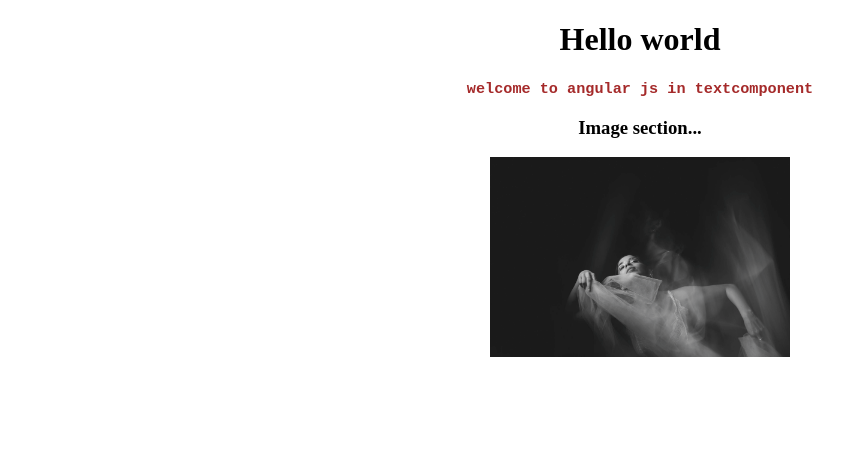
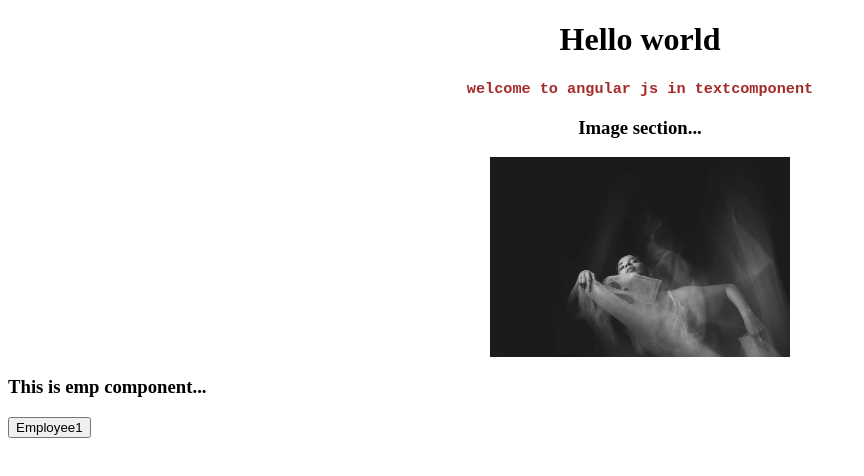
Before and after one commit to MehrCodeLand/hello-app, an Angular app: page / in a window 1280 px wide. Shown: the top 476 px of the page, without its empty margins (0-864 px from the left). Built offline with nearby package versions, Linux system fonts and the light colour scheme.

Commit message:
now i can work with angular

```diff
--- a/src/app/app.component.html
+++ b/src/app/app.component.html
@@ -1,3 +1,4 @@
  <h1>Hello world</h1>
  <app-textcomponent></app-textcomponent>
  <n-image></n-image>
+ <app-emp-info></app-emp-info>
--- a/src/app/emp-info/emp-info.component.html
+++ b/src/app/emp-info/emp-info.component.html
@@ -1 +1,6 @@
-<p>emp-info works!</p>
+<h3>This is emp component...</h3>
+<button type="button" name="button" (click)='getInfo1()'>Employee1</button>
+<ul class="list-group">
+    <li *ngFor = "let info of infoRec1" class="list-group-items"> {{info}}</li>
+</ul>
+<pre></pre>
--- a/src/app/emp-info/emp-info.component.ts
+++ b/src/app/emp-info/emp-info.component.ts
@@ -1,10 +1,23 @@
-import { Component } from '@angular/core';
-
+import { Component, OnInit } from '@angular/core';
+import { RecordsService } from '../records.service';
 @Component({
   selector: 'app-emp-info',
   templateUrl: './emp-info.component.html',
-  styleUrls: ['./emp-info.component.css']
+  styleUrls: ['./emp-info.component.css'],
+  providers: [RecordsService]
 })
-export class EmpInfoComponent {
+export class EmpInfoComponent implements OnInit {
 
+
+  infoRec1: string[] = [];
+  infoRec2: string[] = [];
+  infoRec3: string[] = [];
+
+  getInfo1(){
+    this.infoRec1 = this.rservices.getInfo1()
+  }
+
+  constructor(private rservices: RecordsService) { }
+
+  ngOnInit(): void {}
 }
--- a/src/app/records.service.ts
+++ b/src/app/records.service.ts
@@ -4,6 +4,20 @@ import { Injectable } from '@angular/core';
   providedIn: 'root'
 })
 export class RecordsService {
+  info1: string[] = ["Adam Tylor" , "2eE" , "asadi"]
+  info2: string[] = ["mehrshad" , "2esdE" , "milni"]
+  info3: string[] = ["arya" , "2x2eE" , "tehrany"]
+
+
+  getInfo1(): string[]{
+    return this.info1
+  }
+  getInfo2(): string[]{
+    return this.info2
+  }
+  getInfo3(): string[]{
+    return this.info3
+  }
 
   constructor() { }
 }
```
